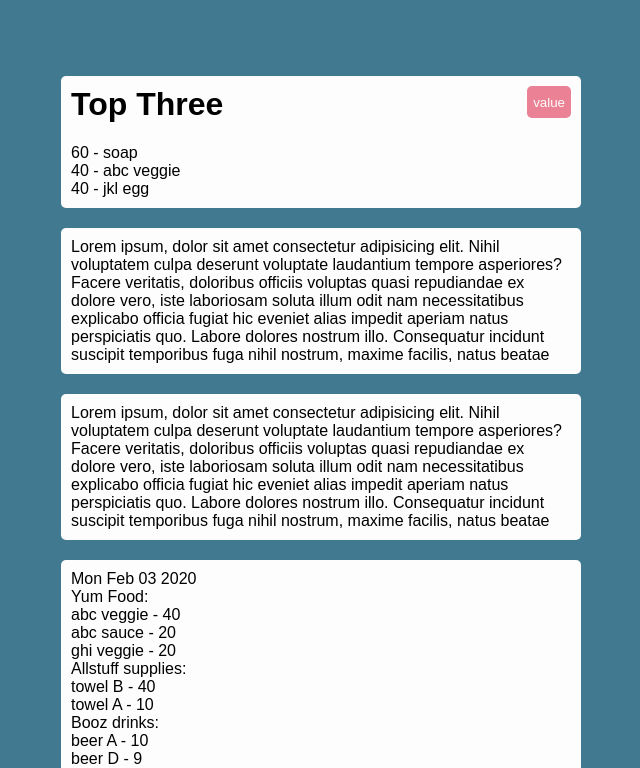
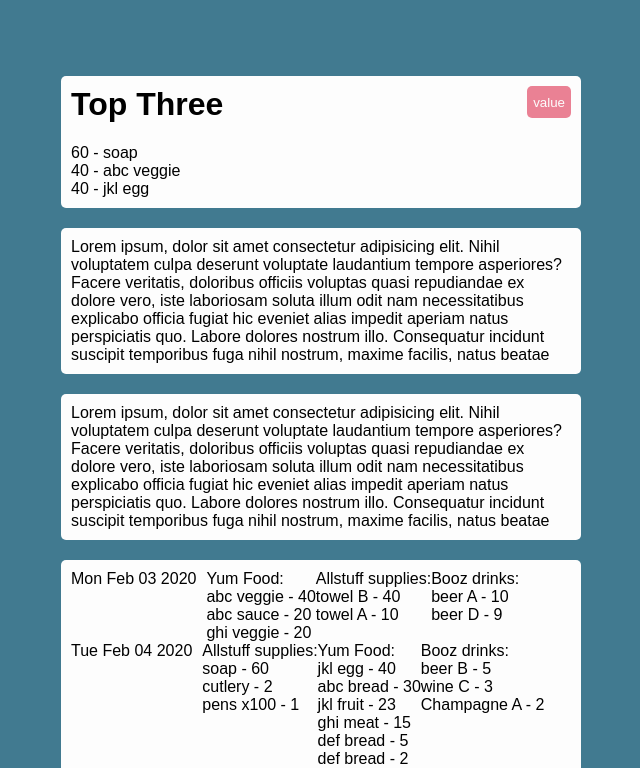
Before and after one commit to maxilukowski/hotel-dashboard, a React (Create React App) app: page / in a window 1280 px wide. Shown: the top 768 px of the page, without its empty margins (339-979 px from the left). Built offline with nearby package versions, Linux system fonts and the light colour scheme.

Commit message:
Refactor incomingDeliveriesCard.js

```diff
--- /dev/null
+++ b/src/components/incomingDeliveries/DeliveryDates.js
@@ -0,0 +1,32 @@
+import React from 'react'
+import styled from 'styled-components'
+import Supplier from './Supplier'
+
+const DeliveryDate = ({ deliveriesByDayBySupplier }) => {
+  return (
+    <>
+      {Object.keys(deliveriesByDayBySupplier).map((deliveryDate, index) => {
+        return (
+          <Wrapper key={index}>
+            <DeliveryDateDiv>
+              {new Date(deliveryDate).toDateString()}
+            </DeliveryDateDiv>
+            <Supplier
+              deliveriesByDay={deliveriesByDayBySupplier[deliveryDate]}
+            />
+          </Wrapper>
+        )
+      })}
+    </>
+  )
+}
+
+export default DeliveryDate
+
+const Wrapper = styled.div`
+  display: flex;
+`
+
+const DeliveryDateDiv = styled.div`
+  margin-right: 10px;
+`
--- a/src/components/incomingDeliveries/IncomingDeliveriesCard.js
+++ b/src/components/incomingDeliveries/IncomingDeliveriesCard.js
@@ -1,4 +1,6 @@
 import React from 'react'
+import styled from 'styled-components'
+import DeliveryDates from './DeliveryDates'
 
 const IncomingDeliveriesCard = ({ data }) => {
   const convertedDates = data.map((entry) => {
@@ -27,33 +29,16 @@ const IncomingDeliveriesCard = ({ data }) => {
 
   return (
     <>
-      {Object.keys(deliveriesByDayBySupplier).map((deliveryDate, index) => {
-        return (
-          <div key={index}>
-            {new Date(deliveryDate).toDateString()}
-            {Object.keys(deliveriesByDayBySupplier[deliveryDate]).map(
-              (supplier, index) => {
-                return (
-                  <div key={index}>
-                    {supplier}:
-                    {deliveriesByDayBySupplier[deliveryDate][supplier].map(
-                      ({ productName, quantity }, index) => {
-                        return (
-                          <div key={index}>
-                            {productName} - {quantity}
-                          </div>
-                        )
-                      }
-                    )}
-                  </div>
-                )
-              }
-            )}
-          </div>
-        )
-      })}
+      <Wrapper>
+        <DeliveryDates deliveriesByDayBySupplier={deliveriesByDayBySupplier} />
+      </Wrapper>
     </>
   )
 }
 
 export default IncomingDeliveriesCard
+
+const Wrapper = styled.div`
+  display: flex;
+  flex-direction: column;
+`
--- /dev/null
+++ b/src/components/incomingDeliveries/Supplier.js
@@ -0,0 +1,19 @@
+import React from 'react'
+import Supplies from './Supplies'
+
+const Supplier = ({ deliveriesByDay }) => {
+  return (
+    <>
+      {Object.keys(deliveriesByDay).map((supplier, index) => {
+        return (
+          <div key={index}>
+            {supplier}:
+            <Supplies deliveriesByDay={deliveriesByDay[supplier]} />
+          </div>
+        )
+      })}
+    </>
+  )
+}
+
+export default Supplier
--- /dev/null
+++ b/src/components/incomingDeliveries/Supplies.js
@@ -0,0 +1,17 @@
+import React from 'react'
+
+const Supplies = ({ deliveriesByDay }) => {
+  return (
+    <>
+      {deliveriesByDay.map(({ productName, quantity }, index) => {
+        return (
+          <div key={index}>
+            {productName} - {quantity}
+          </div>
+        )
+      })}
+    </>
+  )
+}
+
+export default Supplies
```
